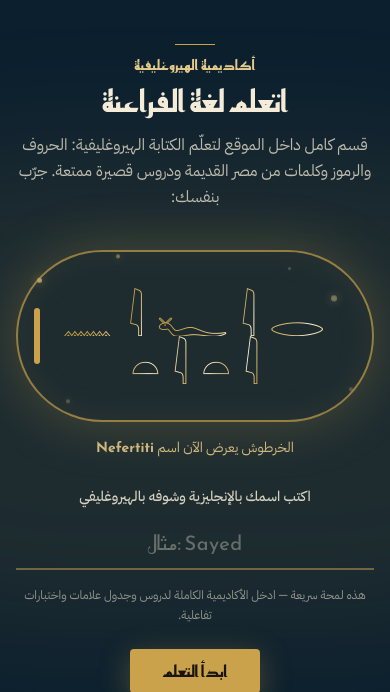
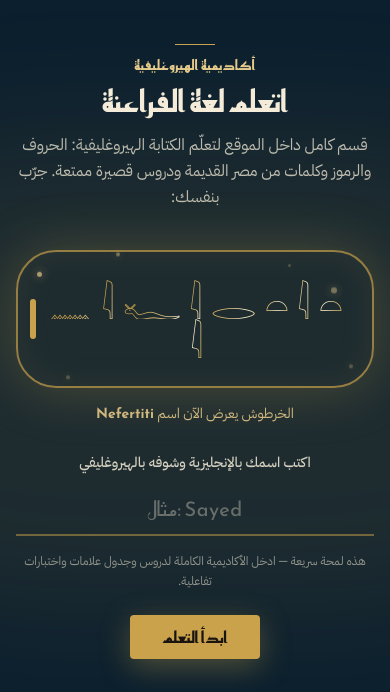
Before and after one commit to sayedelshazly/Masr-Rayh_Gay, a Laravel app: page / in a window 390 px wide. Shown: the part 4075-4767 px from the top of the page. Run offline with Laravel 12, Linux system fonts and the light colour scheme; data comes from the database, SQL or seed files in the repository; style sheets or scripts are compiled from the project's sources; some libraries are stand-ins or nearby versions.

Commit message:
Cartouche mobile polish: fluid glyph size, softer radius and tighter padding on small screens

```diff
--- a/resources/js/Pages/Home.jsx
+++ b/resources/js/Pages/Home.jsx
@@ -397,15 +397,15 @@ function AcademyTeaser() {
                         />
                     ))}
 
-                    <div className="relative rounded-[999px] border-2 border-gold-500/70 px-6 py-9 shadow-[0_0_55px_rgba(201,162,75,0.28),inset_0_0_35px_rgba(201,162,75,0.08)] sm:px-12">
+                    <div className="relative rounded-[2.5rem] border-2 border-gold-500/70 px-5 py-7 shadow-[0_0_55px_rgba(201,162,75,0.28),inset_0_0_35px_rgba(201,162,75,0.08)] sm:rounded-[999px] sm:px-12 sm:py-9">
                         {/* the cartouche's end bar */}
-                        <span aria-hidden="true" className="absolute end-4 top-1/2 h-14 w-1.5 -translate-y-1/2 rounded bg-gold-500 sm:end-6" />
-                        <div aria-live="polite" className="flex min-h-20 flex-wrap items-center justify-center gap-x-1.5 px-2" dir="ltr">
+                        <span aria-hidden="true" className="absolute end-3 top-1/2 h-10 w-1.5 -translate-y-1/2 rounded bg-gold-500 sm:end-6 sm:h-14" />
+                        <div aria-live="polite" className="flex min-h-16 flex-wrap items-center justify-center gap-x-1 px-2 sm:min-h-20 sm:gap-x-1.5" dir="ltr">
                             {glyphChars.length > 0 ? (
                                 glyphChars.map((glyph, index) => (
                                     <span
                                         key={`${shownName}-${index}`}
-                                        className="animate-glyph-in font-glyph text-gold-shine text-5xl leading-none sm:text-6xl"
+                                        className="animate-glyph-in font-glyph text-gold-shine text-[clamp(2.1rem,10vw,3.75rem)] leading-none"
                                         style={{ animationDelay: `${index * 95}ms` }}
                                     >
                                         {glyph}
```
